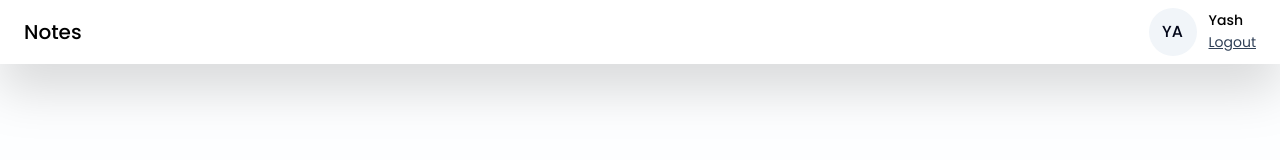
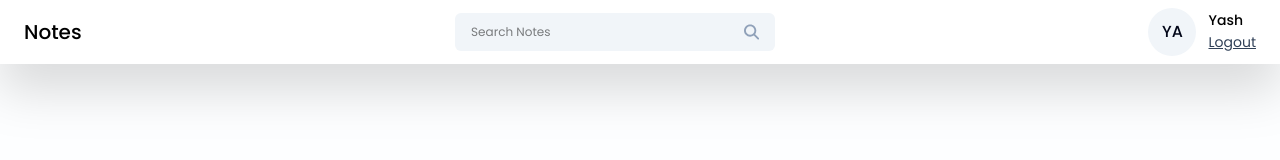
Before and after one commit to Yashagrahari07/NoteSync, a React (Vite) app in the folder Frontend/: page /signup in a window 1280 px wide. Shown: the top 160 px of the page. Built offline with nearby package versions, Linux system fonts and the light colour scheme.

Commit message:
added Search Bar component

```diff
--- a/Frontend/src/components/Navbar.jsx
+++ b/Frontend/src/components/Navbar.jsx
@@ -1,8 +1,10 @@
-import React from 'react';
+import React, { useState } from 'react';
 import ProfileInfo from './Cards/ProfileInfo';
 import { useNavigate } from 'react-router-dom';
+import SearchBar from './SearchBar/SearchBar';
 
 const Navbar = () => {
+  const [searchQuery, setSearchQuery] = useState("");
 
   const navigate = useNavigate;
 
@@ -10,9 +12,26 @@
     navigate("/login");
   }
 
+  const handleSearch = () => {
+
+  }
+
+  const onClearSearch = () => {
+    setSearchQuery("");
+  }
+
   return (
     <div className='bg-white flex items-center justify-between px-6 py-2 drop-shadow-2xl'>
         <h2 className='text-xl font-medium text-block py-2'>Notes</h2>
+
+        <SearchBar
+          value={searchQuery}
+          onChange={({ target }) => {
+            setSearchQuery(target.value);
+          }}
+          handleSearch={handleSearch}
+          onClearSearch={onClearSearch}
+        />
 
         <ProfileInfo onLogout={onLogout} />
     </div>
--- /dev/null
+++ b/Frontend/src/components/SearchBar/SearchBar.jsx
@@ -0,0 +1,23 @@
+import React from 'react';
+import { FaMagnifyingGlass } from "react-icons/fa6";
+import { IoMdClose } from "react-icons/io";
+
+const SearchBar = ({ value, onChange, handleSearch, onClearSearch }) => {
+  return (
+    <div className='w-80 flex items-center px-4 bg-slate-100 rounded-md'>
+      <input
+        type='text'
+        placeholder='Search Notes'
+        className='w-full text-xs bg-transparent py-[11px] outline-none'
+        value={value}
+        onChange={onChange}
+      />
+
+      {value && <IoMdClose className='text-xl text-slate-500 cursor-pointer hover:text-black mr-3' onClick={onClearSearch} />}
+
+      <FaMagnifyingGlass className='text-slate-400 cursor-pointer hover:text-black' onClick={handleSearch} />
+    </div>
+  )
+}
+
+export default SearchBar
```
